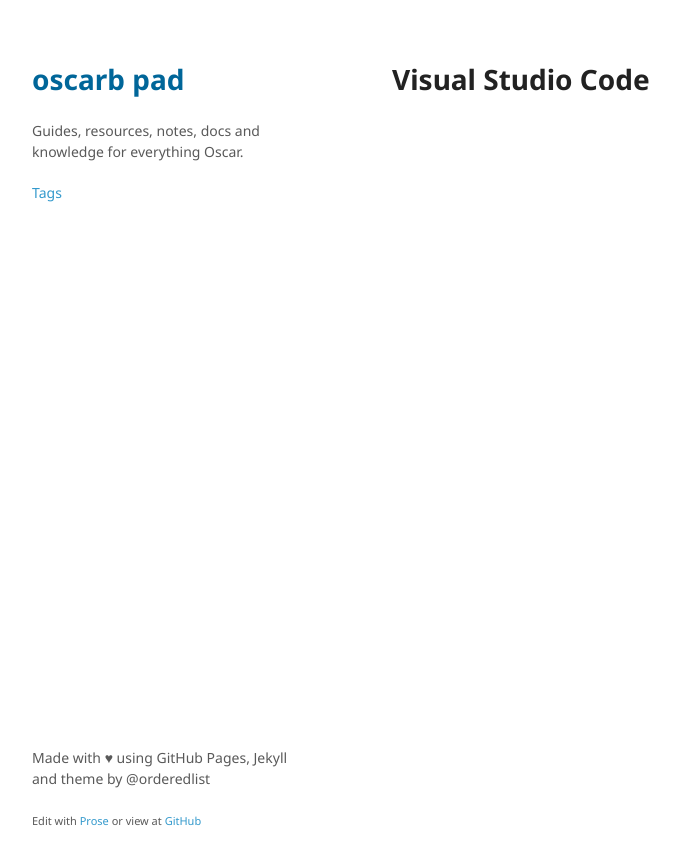
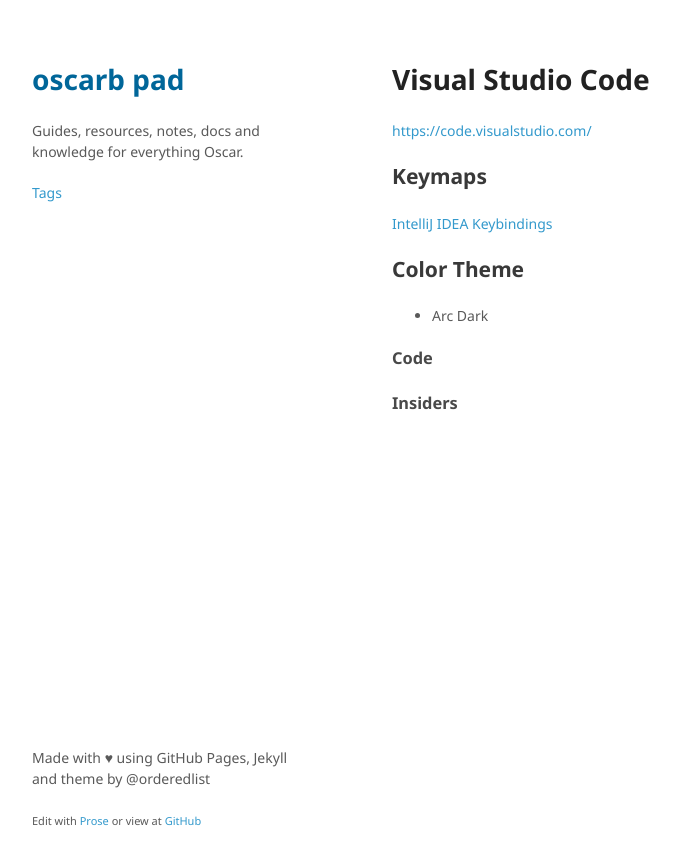
Before and after one commit to oscarb/pad, a Jekyll site: the page built from _docs/visual-studio-code.md, in a window 1280 px wide. Shown: the top 865 px of the page, without its empty margins (128-808 px from the left). Built offline with Jekyll 4.4.1, drawn with Linux system fonts in a browser that asks for light colours; some web fonts are replaced.

Commit message:
Create visual-studio-code.md

```diff
--- a/_docs/visual-studio-code.md
+++ b/_docs/visual-studio-code.md
@@ -6,3 +6,18 @@ published: true
 ---
 
 # Visual Studio Code
+
+https://code.visualstudio.com/
+
+## Keymaps
+
+[IntelliJ IDEA Keybindings](https://marketplace.visualstudio.com/items?itemName=k--kato.intellij-idea-keybindings)
+
+## Color Theme
+
+* Arc Dark
+
+### Code
+
+
+### Insiders
```
